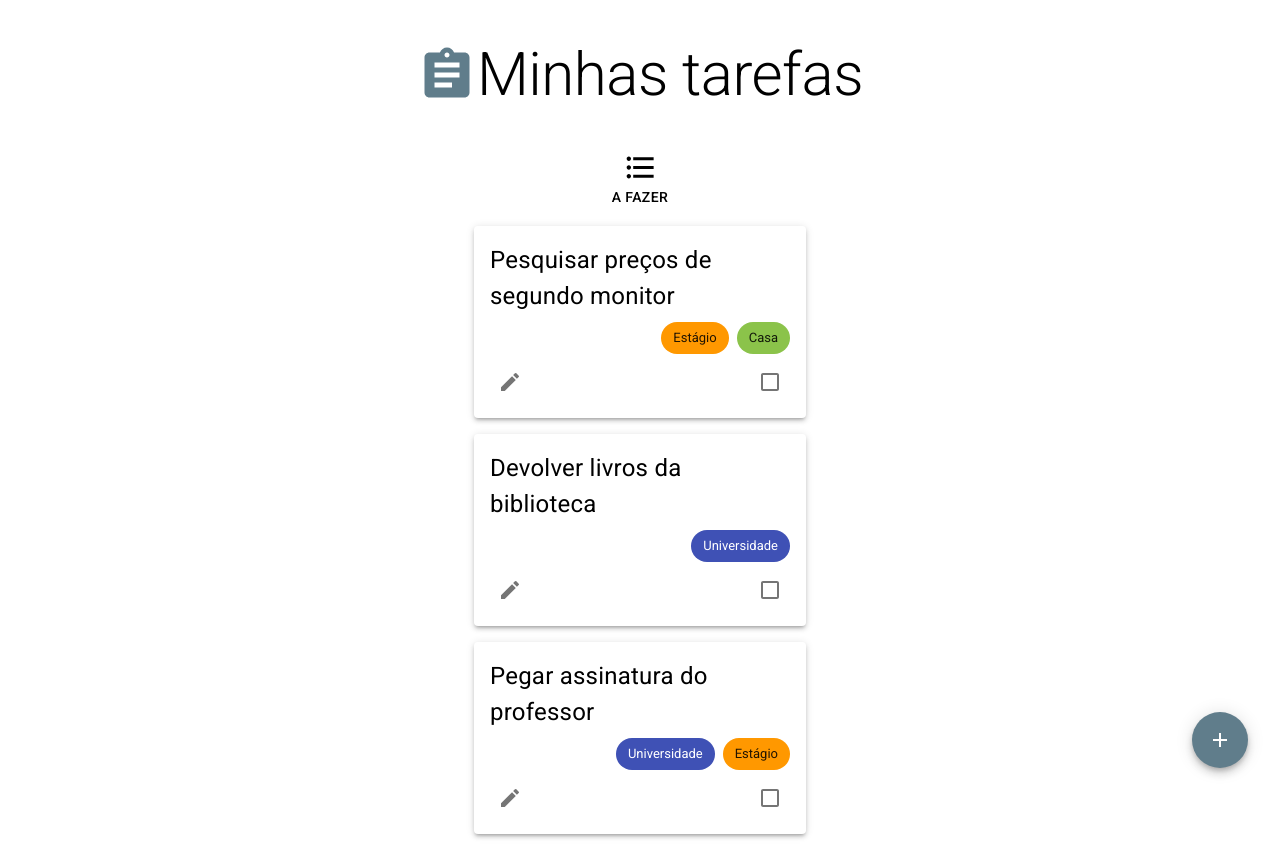
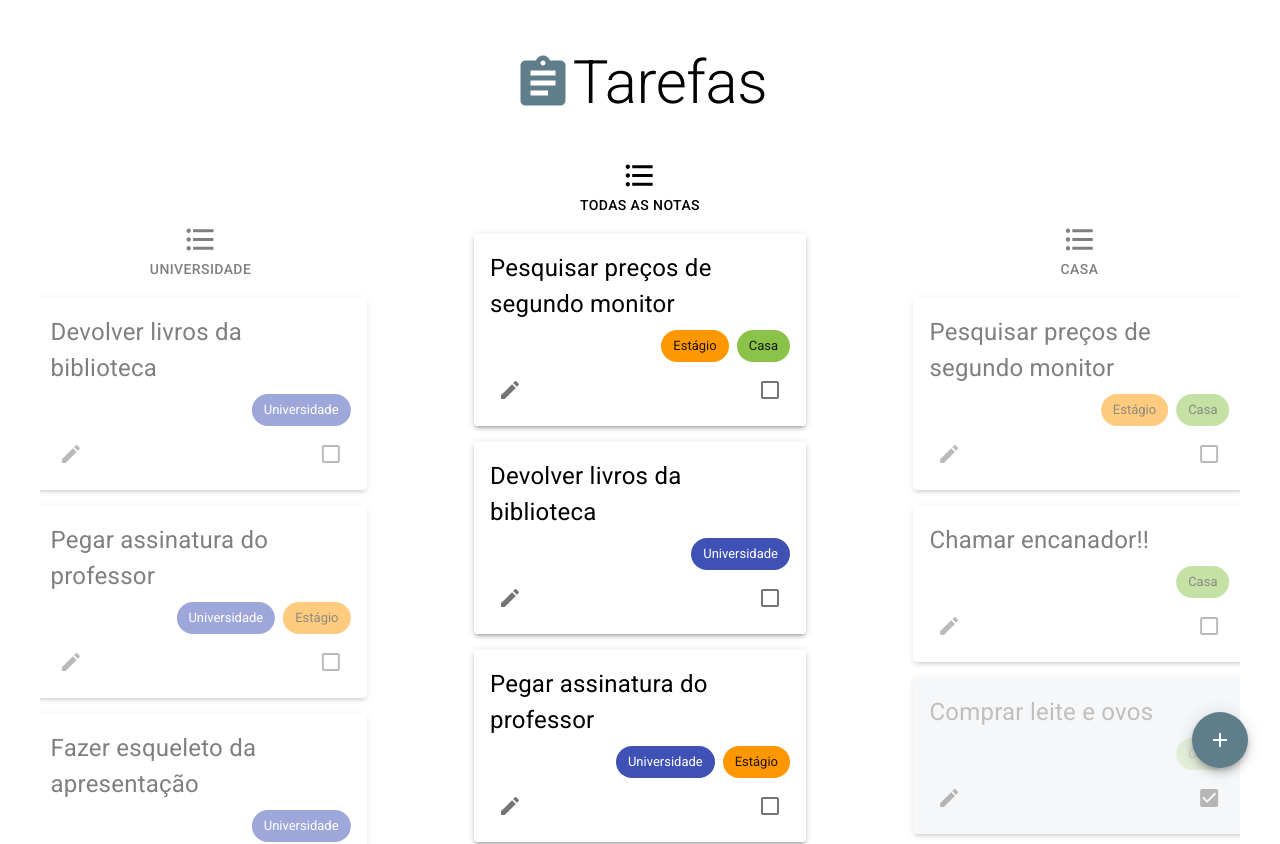
Before and after one commit to jpdurigan/task-app, a React (Create React App) app: page / in a window 1280 px wide. Shown: the top 844 px of the page. Built offline with nearby package versions, Linux system fonts and the light colour scheme.

Commit message:
wip display by tag and code organization

```diff
--- a/src/App.tsx
+++ b/src/App.tsx
@@ -1,36 +1,14 @@
 import React, { useState } from "react";
-import { TagDialog } from "./components/tag/TagDialog";
+import { TagDialogHandler } from "./components/tag/TagDialog";
 import { ThemeApp } from "./components/Theme";
 import { exampleData, exampleTags, Tag, Task } from "./components/Model";
 import { HeaderApp } from "./components/HeaderApp";
-import { TaskDialog } from "./components/task/TaskDialog";
-import {
-	Chip,
-	Container,
-	Divider,
-	IconButton,
-	Paper,
-	Select,
-	SpeedDial,
-	SpeedDialAction,
-	SpeedDialIcon,
-	Stack,
-	Tab,
-	Tabs,
-	Typography,
-} from "@mui/material";
-import { border, Box } from "@mui/system";
-import {
-	Add,
-	CheckBoxOutlineBlank,
-	Delete,
-	Edit,
-	FormatListBulleted,
-	Settings,
-} from "@mui/icons-material";
+import { TaskDialogHandler } from "./components/task/TaskDialog";
+import { Container } from "@mui/material";
+import { Box } from "@mui/system";
 import { Database } from "./components/Database";
-import { TagStack } from "./components/tag/TagStack";
-import { TaskBox } from "./components/task/TaskBox";
+import { SpeedDialApp } from "./components/SpeedDialApp";
+import { TaskDisplay } from "./components/task/TaskDisplay";
 
 const App: React.FC = () => {
 	const [tasks, setTasks] = useState<Task[]>(exampleData);
@@ -53,56 +31,30 @@ const App: React.FC = () => {
 		<ThemeApp>
 			<Box className="App">
 				<HeaderApp />
-				{/* <Divider /> */}
 				<Container
 					sx={{
 						display: "flex",
 						overflow: "auto",
-						justifyContent: "space-evenly",
+						justifyContent: "center",
+						alignItems: "start",
+						gap: "4em",
 					}}
 				>
-					<Box sx={{ minWidth: 300 }}>
-						<Box
-							display="flex"
-							flexDirection="column"
-							alignItems="center"
-							justifyContent="center"
-							sx={{ minHeight: 80 }}
-						>
-							<>
-								<FormatListBulleted fontSize="large" />
-								<Typography variant="button">A fazer</Typography>
-								<Box
-									display="flex"
-									flexDirection="column"
-									alignItems="center"
-									justifyContent="center"
-									padding={2}
-									gap={2}
-								>
-									{appDatabase.sortTasks().map((task) => (
-										<TaskBox task={task} database={appDatabase} />
-									))}
-								</Box>
-							</>
-						</Box>
-						{/* <Divider variant="middle" /> */}
-					</Box>
+					<TaskDisplay
+						database={appDatabase}
+						tagId={0}
+						sx={{ transform: "translate(-10%, 64px)", opacity: 0.5 }}
+					/>
+					<TaskDisplay database={appDatabase} />
+					<TaskDisplay
+						database={appDatabase}
+						tagId={2}
+						sx={{ transform: "translate(10%, 64px)", opacity: 0.5 }}
+					/>
 				</Container>
-				{appDatabase.showTaskDialog() ? (
-					<TaskDialog database={appDatabase} />
-				) : (
-					<></>
-				)}
-				{appDatabase.showTagsDialog ? (
-					<TagDialog database={appDatabase} />
-				) : (
-					<></>
-				)}
-				<SpeedDial ariaLabel="SpeedDial" icon={<SpeedDialIcon/>} sx={{position: "fixed", bottom: "2em", right: "2em"}}>
-					<SpeedDialAction icon={<Add />} tooltipTitle="Nova nota" onClick={() => appDatabase.setEditingTask(-1)} />
-					<SpeedDialAction icon={<Settings />} tooltipTitle="Editar tags"  onClick={() => appDatabase.setShowTagsDialog(true)}/>
-				</SpeedDial>
+				<TaskDialogHandler database={appDatabase} />
+				<TagDialogHandler database={appDatabase} />
+				<SpeedDialApp database={appDatabase} />
 			</Box>
 		</ThemeApp>
 	);
--- a/src/components/Database.tsx
+++ b/src/components/Database.tsx
@@ -87,6 +87,12 @@ export class Database {
 		});
 	};
 
+	getTasksByTag = (tagId: number, taskArray: Task[] = this.tasks): Task[] => {
+		return this.sortTasks(
+			taskArray.filter((task) => task.tags.includes(tagId))
+		);
+	};
+
 	//////////////////////////////
 	//           TAGS           //
 	//////////////////////////////
@@ -156,7 +162,7 @@ export class Database {
 
 		let newTasks = this.tasks.map((task) => {
 			const newTask = this.getCloneTask(task.id);
-			newTask.tags = newTask.tags.filter((tag: number) => tag != id)
+			newTask.tags = newTask.tags.filter((tag: number) => tag != id);
 			return newTask;
 		});
 
--- a/src/components/HeaderApp.tsx
+++ b/src/components/HeaderApp.tsx
@@ -1,4 +1,4 @@
-import { Container, TextField, Typography } from "@mui/material";
+import { Container, Typography } from "@mui/material";
 import { Box } from "@mui/system";
 import "@mui/material/Icon";
 import { Assignment } from "@mui/icons-material";
@@ -19,7 +19,7 @@ export const HeaderApp: React.FC = () => {
 					display="contents"
 				>
 					<Assignment fontSize="inherit" color="primary" />
-					Minhas tarefas
+					Tarefas
 				</Typography>
 			</Box>
 		</Container>
--- /dev/null
+++ b/src/components/SpeedDialApp.tsx
@@ -0,0 +1,26 @@
+import { Add, Settings } from "@mui/icons-material";
+import { SpeedDial, SpeedDialIcon, SpeedDialAction } from "@mui/material";
+import { Database } from "./Database";
+
+interface SpeedDialAppProps {
+	database: Database;
+}
+
+export const SpeedDialApp: React.FC<SpeedDialAppProps> = ({ database }) => (
+	<SpeedDial
+		ariaLabel="SpeedDial"
+		icon={<SpeedDialIcon />}
+		sx={{ position: "fixed", bottom: "2em", right: "2em" }}
+	>
+		<SpeedDialAction
+			icon={<Add />}
+			tooltipTitle="Nova nota"
+			onClick={() => database.setEditingTask(-1)}
+		/>
+		<SpeedDialAction
+			icon={<Settings />}
+			tooltipTitle="Editar tags"
+			onClick={() => database.setShowTagsDialog(true)}
+		/>
+	</SpeedDial>
+);
--- a/src/components/tag/TagDialog.tsx
+++ b/src/components/tag/TagDialog.tsx
@@ -1,24 +1,14 @@
-import {
-	Button,
-	Dialog,
-	DialogActions,
-	DialogContent,
-	DialogTitle,
-	Divider,
-} from "@mui/material";
-import { useState } from "react";
-import { exampleTags, Tag } from "../Model";
+import { Dialog, DialogContent, DialogTitle, Divider } from "@mui/material";
+import { Tag } from "../Model";
 import { EditTag } from "./EditTag";
 import { NewTag } from "./NewTag";
-import { ColorGrid, ColorsApp, validColor } from "../Theme";
 import { Database } from "../Database";
 
-let selectedColor: validColor = ColorsApp.Blue;
+interface TagDialogProps {
+	database: Database;
+}
 
-interface TagDialogProps {
-	database: Database,
-}
-export const TagDialog: React.FC<TagDialogProps> = ({database}) => {
+const TagDialog: React.FC<TagDialogProps> = ({ database }) => {
 	return (
 		<Dialog open={true} onClose={() => database.setShowTagsDialog(false)}>
 			<DialogTitle>Editar tags</DialogTitle>
@@ -35,9 +25,9 @@ export const TagDialog: React.FC<TagDialogProps> = ({database}) => {
 					/>
 				))}
 			</DialogContent>
-			{/* <DialogActions>
-				<Button>Salvar</Button>
-			</DialogActions> */}
 		</Dialog>
 	);
 };
+
+export const TagDialogHandler: React.FC<TagDialogProps> = ({ database }) =>
+	database.showTagsDialog ? <TagDialog database={database} /> : <></>;
--- a/src/components/task/TaskDialog.tsx
+++ b/src/components/task/TaskDialog.tsx
@@ -1,7 +1,6 @@
 import { Settings } from "@mui/icons-material";
 import {
 	Button,
-	Chip,
 	Dialog,
 	DialogActions,
 	DialogContent,
@@ -18,13 +17,12 @@ import { useState } from "react";
 import { Database } from "../Database";
 import { exampleTags, Tag } from "../Model";
 import { TagStack } from "../tag/TagStack";
-import { ColorsApp, ThemeApp } from "../Theme";
 
 interface TaskDialogProps {
 	database: Database;
 }
 
-export const TaskDialog: React.FC<TaskDialogProps> = ({ database }) => {
+const TaskDialog: React.FC<TaskDialogProps> = ({ database }) => {
 	const isNewTask = database.editingTask === -1;
 	const [text, setText] = useState<string>(
 		isNewTask ? "" : database.getTask(database.editingTask as number).text
@@ -108,3 +106,6 @@ export const TaskDialog: React.FC<TaskDialogProps> = ({ database }) => {
 		</Dialog>
 	);
 };
+
+export const TaskDialogHandler: React.FC<TaskDialogProps> = ({ database }) =>
+	database.showTaskDialog() ? <TaskDialog database={database} /> : <></>;
--- /dev/null
+++ b/src/components/task/TaskDisplay.tsx
@@ -0,0 +1,46 @@
+import { FormatListBulleted } from "@mui/icons-material";
+import { Box, SxProps, Typography } from "@mui/material";
+import { Database } from "../Database";
+import { Task } from "../Model";
+import { TaskBox } from "./TaskBox";
+
+interface TaskDisplayProps {
+	database: Database;
+	tagId?: number;
+	sx?: SxProps;
+}
+
+export const TaskDisplay: React.FC<TaskDisplayProps> = ({
+	database,
+	tagId,
+	sx,
+}) => {
+    const tasks: Task[] = tagId === undefined ? database.sortTasks() : database.getTasksByTag(tagId);
+    const displayName: string = tagId === undefined ? "Todas as notas" : database.getTag(tagId).label;
+
+	return (
+		<Box sx={{ minWidth: 300, ...sx }}>
+			<Box
+				display="flex"
+				flexDirection="column"
+				alignItems="center"
+				justifyContent="center"
+			>
+				<FormatListBulleted fontSize="large" />
+				<Typography variant="button">{displayName}</Typography>
+			</Box>
+			<Box
+				display="flex"
+				flexDirection="column"
+				alignItems="center"
+				justifyContent="center"
+				padding={2}
+				gap={2}
+			>
+				{tasks.map((task) => (
+					<TaskBox task={task} database={database} />
+				))}
+			</Box>
+		</Box>
+	);
+};
--- a/src/index.css
+++ /dev/null
@@ -1,13 +0,0 @@
-body {
-	margin: 0;
-	font-family: -apple-system, BlinkMacSystemFont, "Segoe UI", "Roboto", "Oxygen",
-		"Ubuntu", "Cantarell", "Fira Sans", "Droid Sans", "Helvetica Neue",
-		sans-serif;
-	-webkit-font-smoothing: antialiased;
-	-moz-osx-font-smoothing: grayscale;
-}
-
-code {
-	font-family: source-code-pro, Menlo, Monaco, Consolas, "Courier New",
-		monospace;
-}
--- a/src/index.tsx
+++ b/src/index.tsx
@@ -1,8 +1,6 @@
 import React from "react";
 import ReactDOM from "react-dom/client";
-import "./index.css";
 import App from "./App";
-import Tasks from "./AppGPT";
 
 const root = ReactDOM.createRoot(
 	document.getElementById("root") as HTMLElement
```
Also changed, not shown: src/AppGPT.tsx (deleted, +0 -98 lines).
